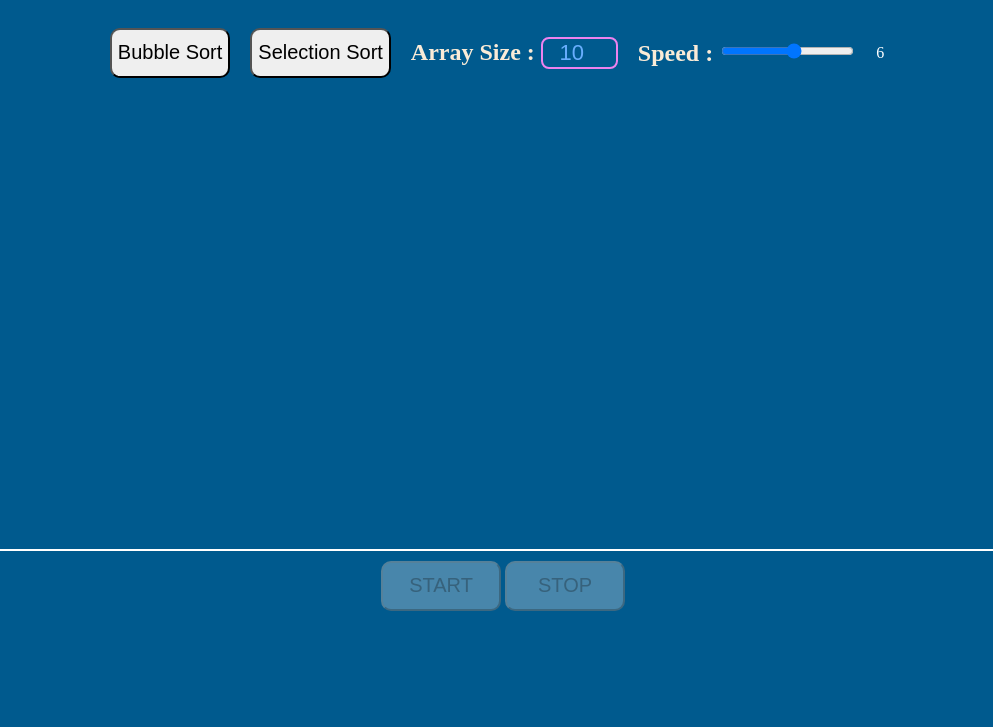
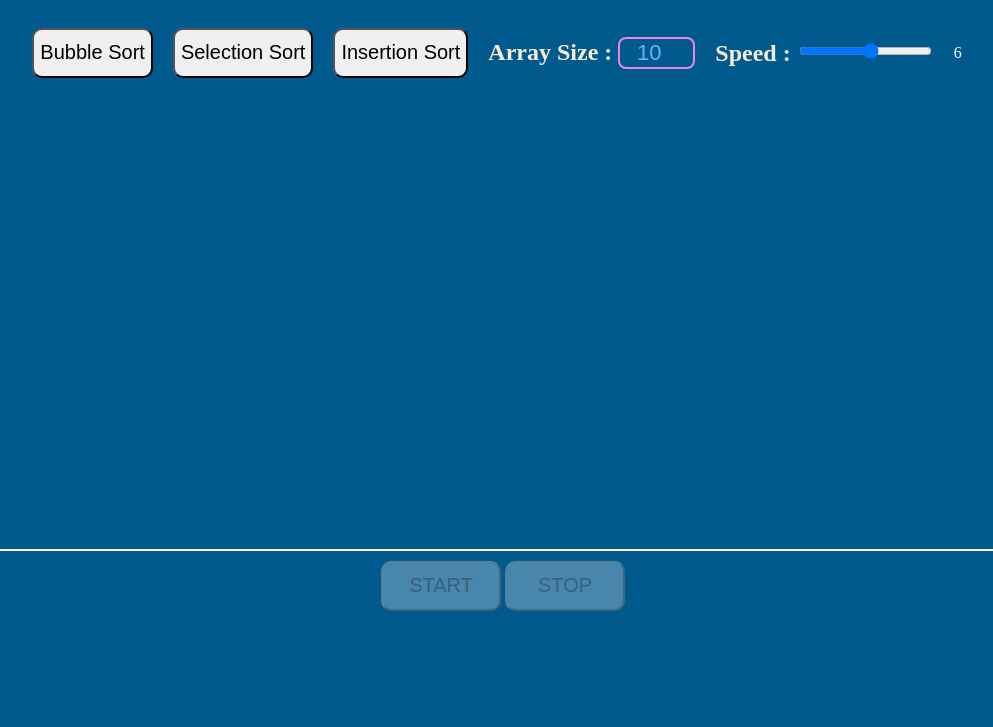
Before and after one commit to rabbitCase/sorting-visualizer, a plain HTML site: page index.html in a window 1280 px wide. Shown: the part 73-800 px from the top of the page, without its empty margins (137-1130 px from the left). Drawn offline with Linux system fonts and the light colour scheme.

Commit message:
added insertion sort

```diff
--- a/index.html
+++ b/index.html
@@ -12,6 +12,7 @@
     <div id="input-container">
         <button id="bubble-sort-button" class="sim-button">Bubble Sort</button>
         <button id="selection-sort-button" class="sim-button">Selection Sort</button>
+        <button id="insertion-sort-button" class="sim-button">Insertion Sort</button>
         <h2>
             Array Size :
             <input id="input-size" type="number" min="1" max="70">
```
